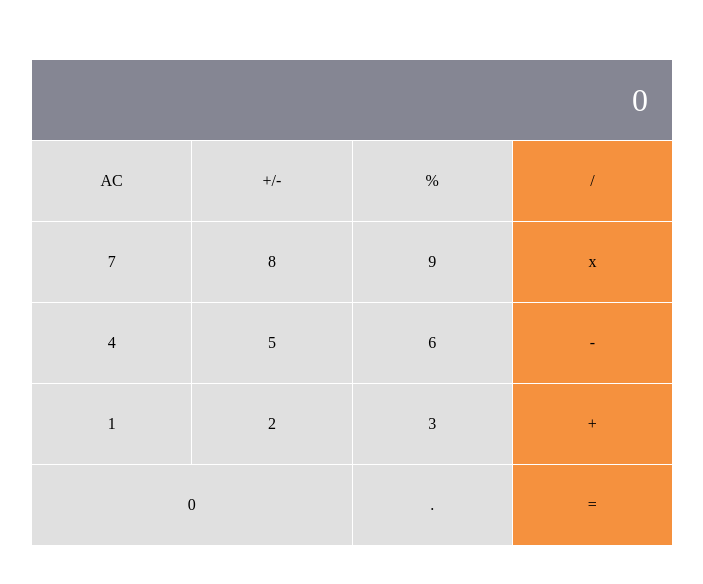
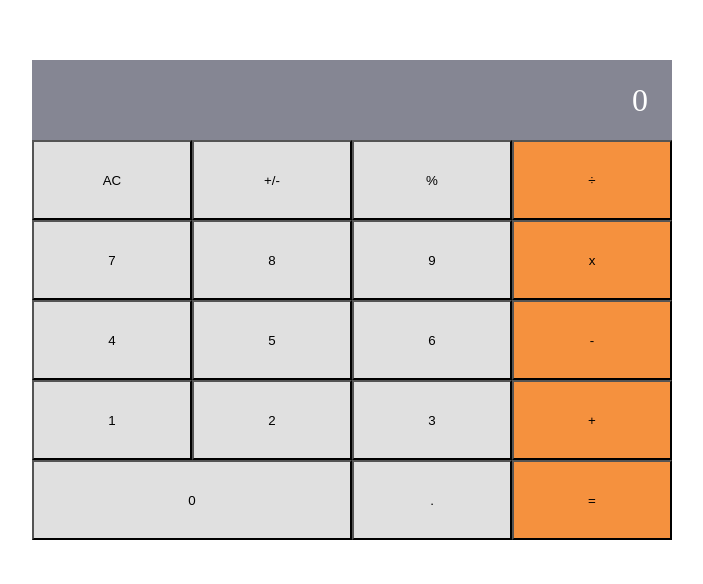
Before and after one commit to herokudev/Math-Magicians, a React (Create React App) app: page / in a window 1280 px wide. Shown: the part 148-732 px from the top of the page, without its empty margins (288-991 px from the left). Built offline with nearby package versions, Linux system fonts and the light colour scheme.

Commit message:
Implement buttons functionality
Implement buttons functionality

```diff
--- a/src/App.css
+++ b/src/App.css
@@ -1,7 +1,9 @@
 :root {
   --display-color: #858693;
   --operator-color: #f5913e;
+  --operator-color-hover: #f5903ec2;
   --digit-color: #e0e0e0;
+  --digit-color-hover: #e0e0e088;
 }
 
 #root {
@@ -18,7 +20,6 @@
 }
 
 .display {
-  grid-area: 1 / 1 / span 1 / span 4;
   background-color: var(--display-color);
   color: white;
   font-size: 2rem;
@@ -33,7 +34,6 @@
 .operator {
   justify-self: center;
   width: 100%;
-  height: 10vh;
   display: flex;
   align-items: center;
   justify-content: center;
@@ -45,89 +45,27 @@
   background-color: var(--digit-color);
 }
 
+.util:hover,
+.digit:hover {
+  background-color: var(--digit-color-hover);
+}
+
 .operator {
   background-color: var(--operator-color);
 }
 
-#util-0 {
-  grid-area: 2 / 1 / span 1 / span 1;
-}
-
-#util-1 {
-  grid-area: 2 / 2 / span 1 / span 1;
-}
-
-#util-2 {
-  grid-area: 2 / 3 / span 1 / span 1;
-}
-
-#operator-0 {
-  grid-area: 2 / 4 / span 1 / span 1;
-}
-
-#operator-1 {
-  grid-area: 3 / 4 / span 1 / span 1;
-}
-
-#operator-2 {
-  grid-area: 4 / 4 / span 1 / span 1;
-}
-
-#operator-3 {
-  grid-area: 5 / 4 / span 1 / span 1;
-}
-
-#operator-4 {
-  grid-area: 6 / 4 / span 1 / span 1;
-}
-
-#digit-0 {
-  grid-area: 3 / 1 / span 1 / span 1;
-}
-
-#digit-1 {
-  grid-area: 3 / 2 / span 1 / span 1;
-}
-
-#digit-2 {
-  grid-area: 3 / 3 / span 1 / span 1;
-}
-
-#digit-3 {
-  grid-area: 4 / 1 / span 1 / span 1;
-}
-
-#digit-4 {
-  grid-area: 4 / 2 / span 1 / span 1;
-}
-
-#digit-5 {
-  grid-area: 4 / 3 / span 1 / span 1;
-}
-
-#digit-6 {
-  grid-area: 5 / 1 / span 1 / span 1;
-}
-
-#digit-7 {
-  grid-area: 5 / 2 / span 1 / span 1;
-}
-
-#digit-8 {
-  grid-area: 5 / 3 / span 1 / span 1;
-}
-
-#digit-9 {
-  grid-area: 6 / 1 / span 1 / span 2;
-}
-
-#digit-10 {
-  grid-area: 6 / 3 / span 1 / span 1;
+.operator:hover {
+  background-color: var(--operator-color-hover);
 }
 
 .grid {
   display: grid;
-  grid-template-columns: repeat(4, 1fr);
-  grid-template-rows: repeat(6, 1fr);
-  gap: 1px;
+  grid:
+    "display display display display" 10vh
+    "util-0 util-1 util-2 operator-0" 10vh
+    "digit-0 digit-1 digit-2 operator-1" 10vh
+    "digit-3 digit-4 digit-5 operator-2" 10vh
+    "digit-6 digit-7 digit-8 operator-3" 10vh
+    "digit-9 digit-9 digit-10 operator-4" 10vh
+    / 1fr 1fr 1fr 1fr;
 }
--- a/src/components/Calculator.js
+++ b/src/components/Calculator.js
@@ -1,19 +1,74 @@
-function Calculator() {
+import React from 'react';
+import calculate from '../logic/calculate';
+
+class Calculator extends React.Component {
+  constructor(props) {
+    super(props);
+    this.state = {
+      total: null,
+      next: null,
+    };
+    this.onClickHandler = this.onClickHandler.bind(this);
+  }
+
+  onClickHandler(e) {
+    this.setState((state) => calculate(state, e.target.innerHTML));
+  }
+
+  render() {
     const utilLabels = ['AC', '+/-', '%'];
     const digitLabels = [7, 8, 9, 4, 5, 6, 1, 2, 3, 0, '.'];
-  const operatorLabels = ['/', 'x', '-', '+', '='];
-  const utils = utilLabels.map((utilLabel, index) => <div id={`util-${index}`} key={`${utilLabel}`} className="util">{utilLabel}</div>);
-  const digits = digitLabels.map((digitLabel, index) => <div key={`${digitLabel}`} id={`digit-${index}`} className="digit">{digitLabel}</div>);
-  const operators = operatorLabels.map((operatorLabel, index) => <div id={`operator-${index}`} key={`${operatorLabel}`} className="operator">{operatorLabel}</div>);
+    const operatorLabels = ['÷', 'x', '-', '+', '='];
+    const { total, next } = this.state;
 
+    const utils = utilLabels.map(
+      (utilLabel, index) => (
+        <button
+          type="button"
+          key={`${utilLabel}`}
+          style={{ gridArea: `util-${index}` }}
+          className="util"
+          onClick={this.onClickHandler}
+        >
+          {utilLabel}
+        </button>
+      ),
+    );
+    const digits = digitLabels.map(
+      (digitLabel, index) => (
+        <button
+          type="button"
+          key={`${digitLabel}`}
+          style={{ gridArea: `digit-${index}` }}
+          className="digit"
+          onClick={this.onClickHandler}
+        >
+          {digitLabel}
+        </button>
+      ),
+    );
+    const operators = operatorLabels.map(
+      (operatorLabel, index) => (
+        <button
+          type="button"
+          key={`${operatorLabel}`}
+          style={{ gridArea: `operator-${index}` }}
+          className="operator"
+          onClick={this.onClickHandler}
+        >
+          {operatorLabel}
+        </button>
+      ),
+    );
     return (
       <div className="grid">
-      <div className="display">0</div>
+        <div style={{ gridArea: 'display' }} className="display">{ next || total || '0' }</div>
         {utils}
         {digits}
         {operators}
       </div>
     );
   }
+}
 
 export default Calculator;
```
Lines whose indentation alone changed are shown as unchanged.
